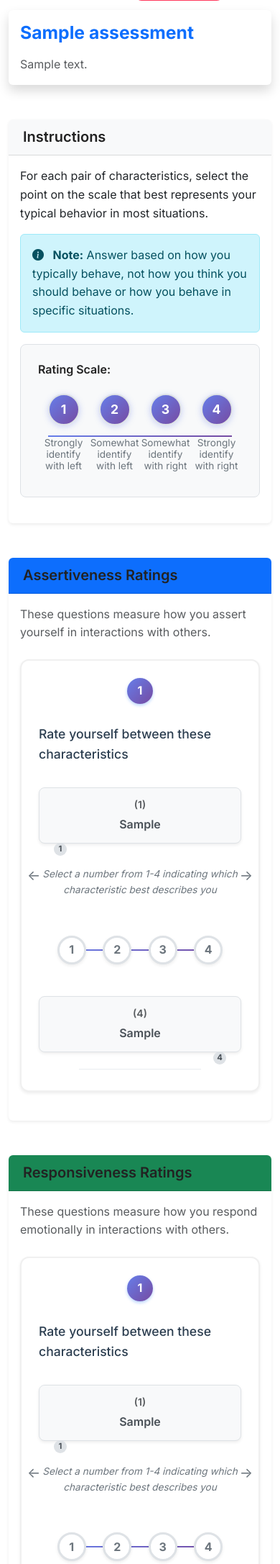
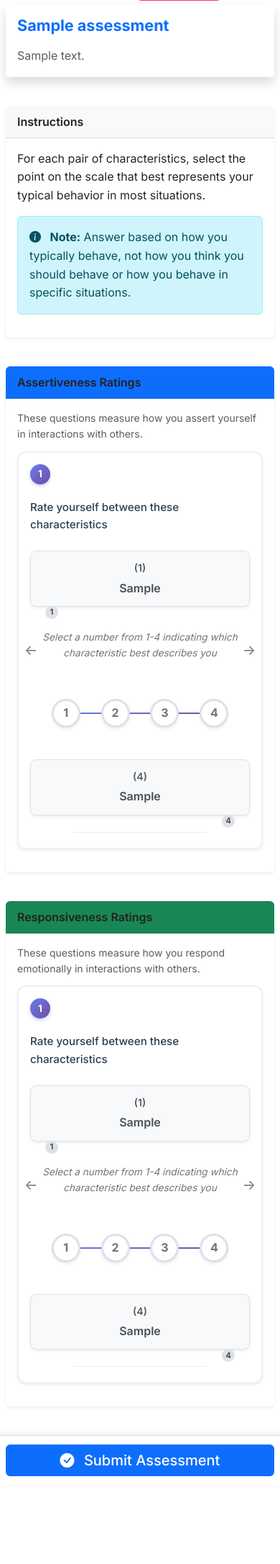
Before and after one commit to gmoorevt/socialstyles, a Flask app: template app/templates/assessment/take.html in a window 390 px wide. Shown: the part 75-2248 px from the top of the page at 72% size. Run offline with Flask 3, Linux system fonts and the light colour scheme; tables that the repository leaves empty hold one stand-in row (values such as "Sample post"); the template is opened without the code that fills it: values that come from a table or form of the project are taken from there, most other values are stand-ins (such as "Sample title", 1, 10 or a date in 2020).

Commit message:
Add live polling to presentation view and improve mobile assessment UX
- Replace Socket.IO with simple polling (5s interval) for live updates
  on team presentation view — no deployment complexity
- Add /teams/<id>/members-data JSON endpoint for polling
- Improve mobile assessment: hide confusing number circles, show clean
  tappable text-only cards for Likert options, sticky submit button,
  compact layout for small screens

Co-Authored-By: Claude Opus 4.6 (1M context) <noreply@anthropic.com>

```diff
--- a/app/templates/assessment/take.html
+++ b/app/templates/assessment/take.html
@@ -598,6 +598,129 @@
     .scale-line-modern {
         width: 90%;
     }
+
+    /* Sticky submit button on mobile */
+    .d-grid {
+        position: sticky;
+        bottom: 0;
+        z-index: 100;
+        background: white;
+        padding: 0.75rem 0;
+        border-top: 1px solid #dee2e6;
+        box-shadow: 0 -2px 8px rgba(0, 0, 0, 0.08);
+        margin: 0 -0.75rem;
+        padding-left: 0.75rem;
+        padding-right: 0.75rem;
+    }
+
+    /* Reduce card header padding */
+    .card-header {
+        padding: 0.75rem 1rem;
+    }
+
+    .card-header h5 {
+        font-size: 1rem;
+    }
+
+    /* Tighter spacing between question cards */
+    .question-card.mb-4 {
+        margin-bottom: 1rem !important;
+    }
+}
+
+/* Small phones */
+@media (max-width: 576px) {
+    /* Reduce overall container padding */
+    .container.py-4 {
+        padding-left: 0.5rem;
+        padding-right: 0.5rem;
+        padding-top: 1rem !important;
+        padding-bottom: 5rem !important;
+    }
+
+    /* Single column likert options */
+    .likert-scale .rating-options {
+        grid-template-columns: 1fr;
+        gap: 0.5rem;
+    }
+
+    /* Hide the number circle on mobile - text label is sufficient */
+    .likert-label .rating-circle {
+        display: none;
+    }
+
+    /* Full-width tappable cards with just text */
+    .likert-label {
+        flex-direction: row;
+        align-items: center;
+        justify-content: center;
+        padding: 0.875rem 1rem;
+        text-align: center;
+        min-height: 48px;
+    }
+
+    .likert-text {
+        text-align: center;
+        font-size: 0.9rem;
+        font-weight: 500;
+        margin-top: 0;
+    }
+
+    /* Reduce question card padding */
+    .question-card {
+        padding: 1rem;
+    }
+
+    /* Stack question header vertically with smaller gap */
+    .question-header {
+        flex-direction: column;
+        align-items: flex-start;
+        gap: 0.5rem;
+        margin-bottom: 1rem;
+    }
+
+    /* Smaller question number circle */
+    .question-number-circle {
+        width: 28px;
+        height: 28px;
+        font-size: 0.85rem;
+    }
+
+    /* Smaller question title */
+    .question-title {
+        font-size: 0.95rem;
+    }
+
+    /* Hide the instruction scale on mobile - the labels are self-explanatory */
+    .scale-container {
+        display: none;
+    }
+
+    /* Reduce card body padding */
+    .card-body {
+        padding: 1rem;
+    }
+
+    /* Section description text */
+    .card-body > p.text-muted.mb-4 {
+        font-size: 0.875rem;
+        margin-bottom: 0.75rem !important;
+    }
+
+    /* Reduce header card title */
+    .card-title.fs-2 {
+        font-size: 1.35rem !important;
+    }
+
+    /* Reduce spacing between section cards */
+    .row.mb-4 {
+        margin-bottom: 1rem !important;
+    }
+
+    /* Likert container padding */
+    .likert-container {
+        padding: 0.5rem;
+    }
 }
 </style>
 {% endblock %}
```
Also changed, not shown: app/team/routes.py (+24 -0 lines), app/templates/team/presentation.html (+64 -95 lines).
